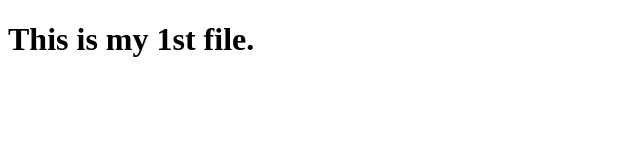
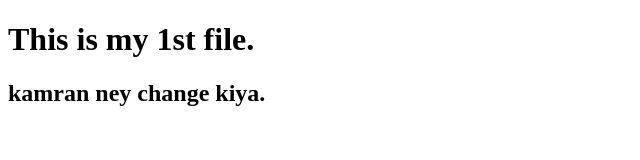
Before and after one commit to ninjaadeveloper/session2, a plain HTML site: page index.html in a window 1280 px wide. Shown: the whole page, without its empty margins (0-640 px from the left). Drawn offline with Linux system fonts and the light colour scheme.

Commit message:
kamran ka kaam

```diff
--- a/index.html
+++ b/index.html
@@ -9,6 +9,7 @@
 
 <body>
     <h1>This is my 1st file.</h1>
+    <h2>kamran ney change kiya.</h2>
 </body>
 
 </html>
```
